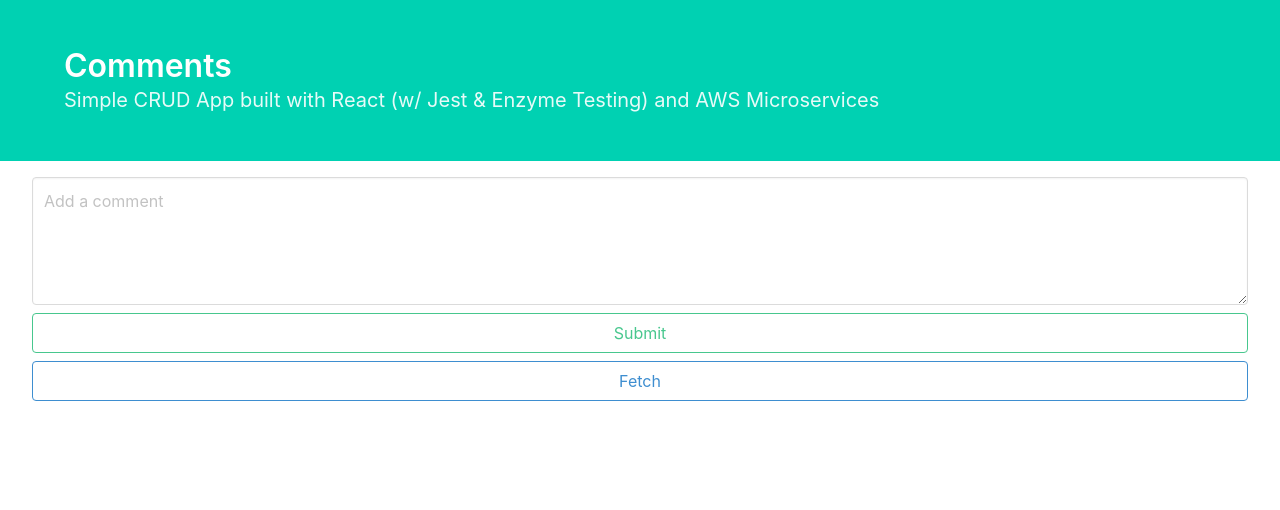
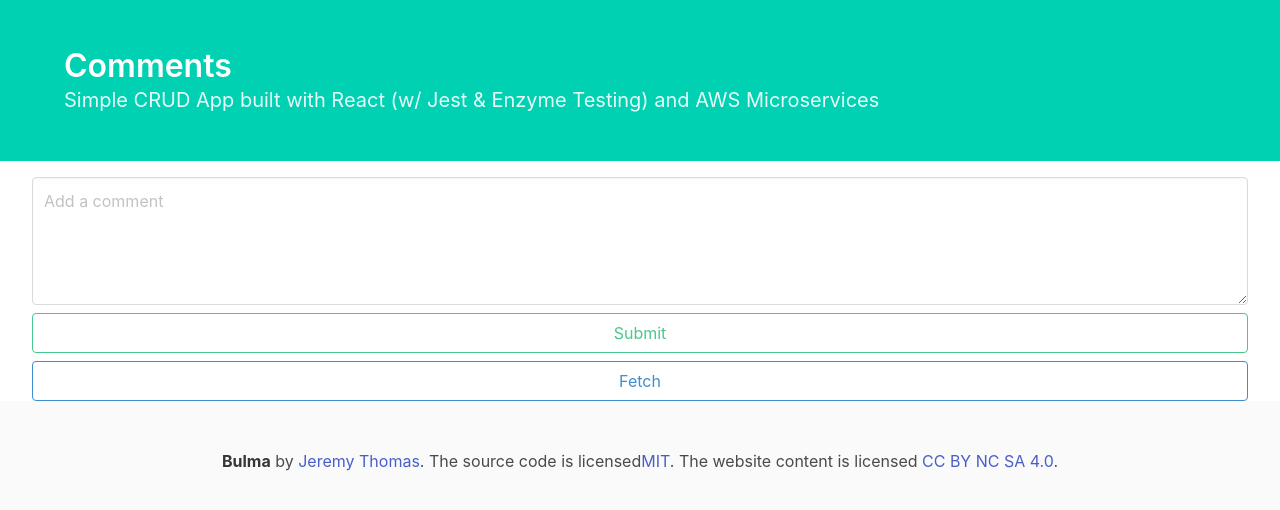
Before and after one commit to KenAustria/aws-crud-app, a React (Create React App) app: page / in a window 1280 px wide. Shown: the top 510 px of the page. Built offline with nearby package versions, Linux system fonts and the light colour scheme.

Commit message:
Running prettier and linter, and staging, comitting and pushing to branch

```diff
--- a/src/components/App.js
+++ b/src/components/App.js
@@ -38,6 +38,16 @@
           <CommentsApp />
         </div>
       </section>
+      <section>
+        <footer class="footer">
+          <div class="content has-text-centered">
+            <p>
+              <strong>Bulma</strong> by <a href="https://jgthms.com">Jeremy Thomas</a>. The source code is licensed
+              <a href="http://opensource.org/licenses/mit-license.php">MIT</a>. The website content is licensed <a href="http://creativecommons.org/licenses/by-nc-sa/4.0/">CC BY NC SA 4.0</a>.
+            </p>
+          </div>
+        </footer>
+      </section>
     </div>
   );
 };
--- a/src/styles/comments/styles.css
+++ b/src/styles/comments/styles.css
@@ -2,6 +2,10 @@
 
 .comments-list-wrapper {
   margin: 1.25rem 0rem 1.25rem 0rem;
+}
+
+.comments-box-wrapper {
+  margin: 0rem 0rem 1.25rem 0rem;
 }
 
 .flex-wrap {
```
